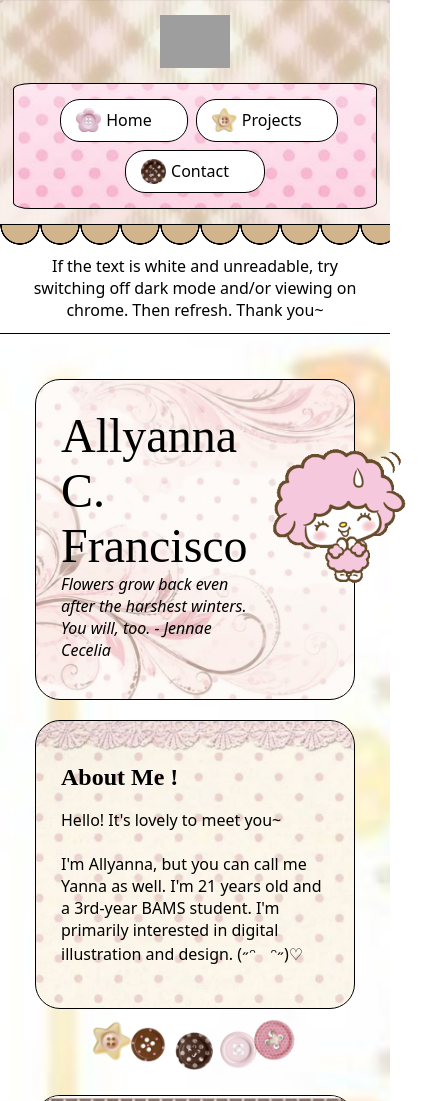
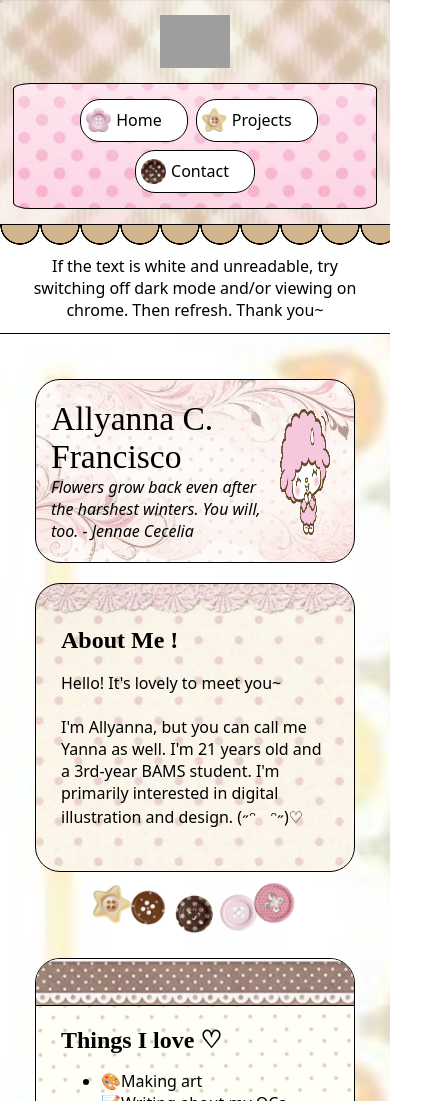
Before and after one commit to acfrancisco/mypage, a plain HTML site: page index.html in a window 390 px wide. Shown: the top 1101 px of the page, 428 px wide, since content can reach past the window. Drawn offline with Linux system fonts and the light colour scheme; grey boxes are pictures that could not be loaded; a web font is replaced by a local one.

Commit message:
Add files via upload

```diff
--- a/styles.css
+++ b/styles.css
@@ -156,11 +156,13 @@
     margin: 15px 15px;
     justify-content: space-between;
     gap: 40px;
+    box-sizing: border-box;
 
     display: flex;
 
     }
         .header-content {
+        min-width: 0;
         color: #000;
         display: flex;
         flex-direction: column;
@@ -337,6 +339,10 @@
     justify-content: center;
     }
 
+        .nav-box .btn {
+        padding: 8px 25px 8px 5px;
+        }
+
     /* moves lace to the bottom border */
     .sidebar::after {
     top: 100.5%;
@@ -364,18 +370,21 @@
     /* 📱💗HEADER */
 
     header {
-    padding: 10px 25px 20px 25px;
+    padding: 20px 15px;
     margin: 15px 15px;
-    gap: 10px;
+    gap: 12px;
     }
         .header-content {
         gap: 0px;
         }
 
+        h1.title {
+        font-size: 2.1rem;
+        }
+
         .header-gif {
-        padding-top: 50px;
-        width: auto;
-        height: 150px;
+        width: 65px;
+        height: auto;
         flex-shrink: 0;
         }
 
```
Also changed, not shown: index.html (+0 -2 lines).
